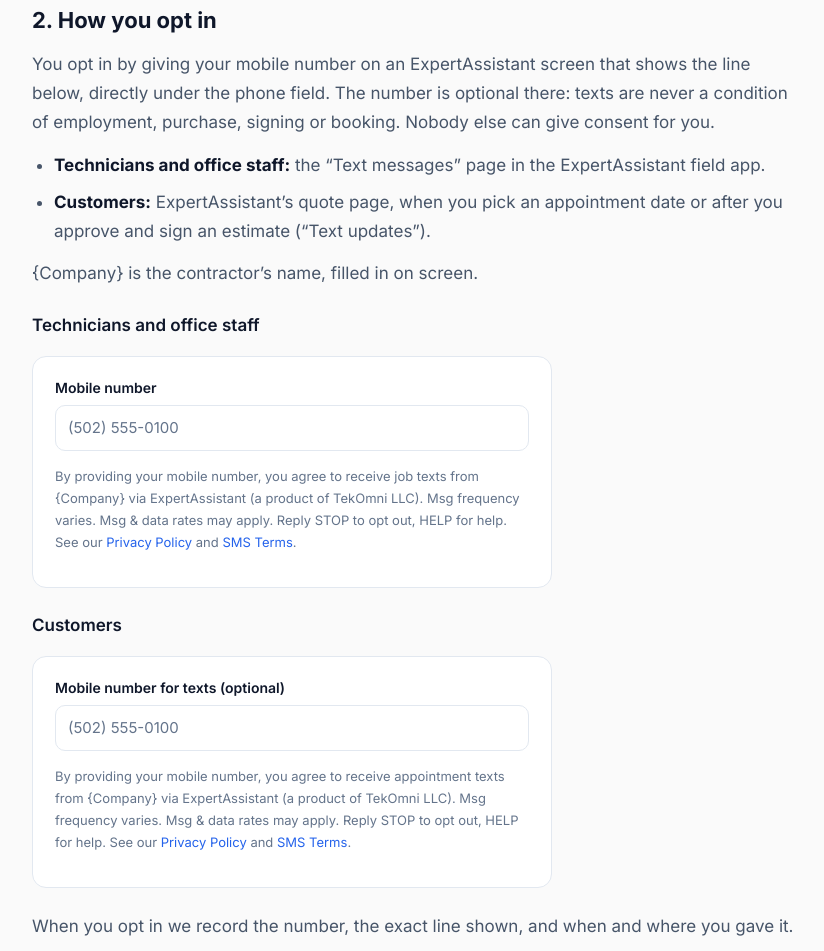
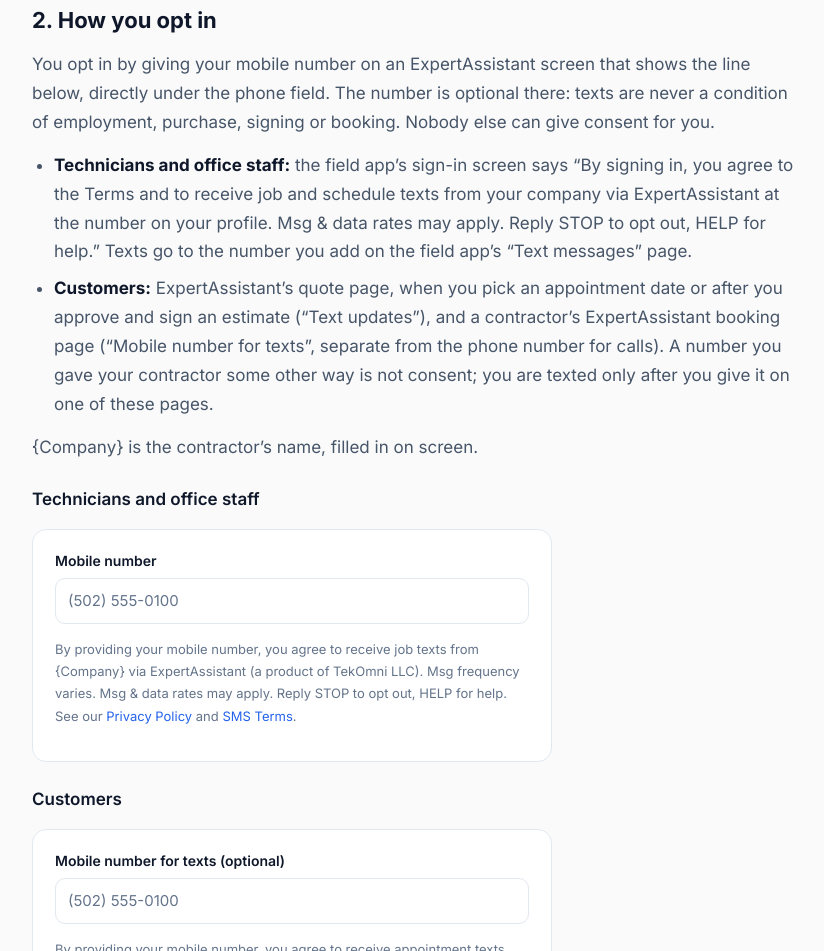
Before and after one commit to devTO1010/expertassistant-website, a plain HTML site: page sms.html in a window 1280 px wide. Shown: the part 1364-2315 px from the top of the page, without its empty margins (222-1046 px from the left). Drawn offline with Linux system fonts and the light colour scheme.

Commit message:
SMS page: field sign-in disclosure; booking page texts number; office-entered numbers are not consent
Co-Authored-By: Claude Opus 5.5 <noreply@anthropic.com>

```diff
--- a/sms.html
+++ b/sms.html
@@ -107,8 +107,8 @@
     <h2>2. How you opt in</h2>
     <p>You opt in by giving your mobile number on an ExpertAssistant screen that shows the line below, directly under the phone field. The number is optional there: texts are never a condition of employment, purchase, signing or booking. Nobody else can give consent for you.</p>
     <ul>
-      <li><strong>Technicians and office staff:</strong> the &ldquo;Text messages&rdquo; page in the ExpertAssistant field app.</li>
-      <li><strong>Customers:</strong> ExpertAssistant&rsquo;s quote page, when you pick an appointment date or after you approve and sign an estimate (&ldquo;Text updates&rdquo;).</li>
+      <li><strong>Technicians and office staff:</strong> the field app&rsquo;s sign-in screen says &ldquo;By signing in, you agree to the Terms and to receive job and schedule texts from your company via ExpertAssistant at the number on your profile. Msg &amp; data rates may apply. Reply STOP to opt out, HELP for help.&rdquo; Texts go to the number you add on the field app&rsquo;s &ldquo;Text messages&rdquo; page.</li>
+      <li><strong>Customers:</strong> ExpertAssistant&rsquo;s quote page, when you pick an appointment date or after you approve and sign an estimate (&ldquo;Text updates&rdquo;), and a contractor&rsquo;s ExpertAssistant booking page (&ldquo;Mobile number for texts&rdquo;, separate from the phone number for calls). A number you gave your contractor some other way is not consent; you are texted only after you give it on one of these pages.</li>
     </ul>
     <p>{Company} is the contractor&rsquo;s name, filled in on screen.</p>
 
```
